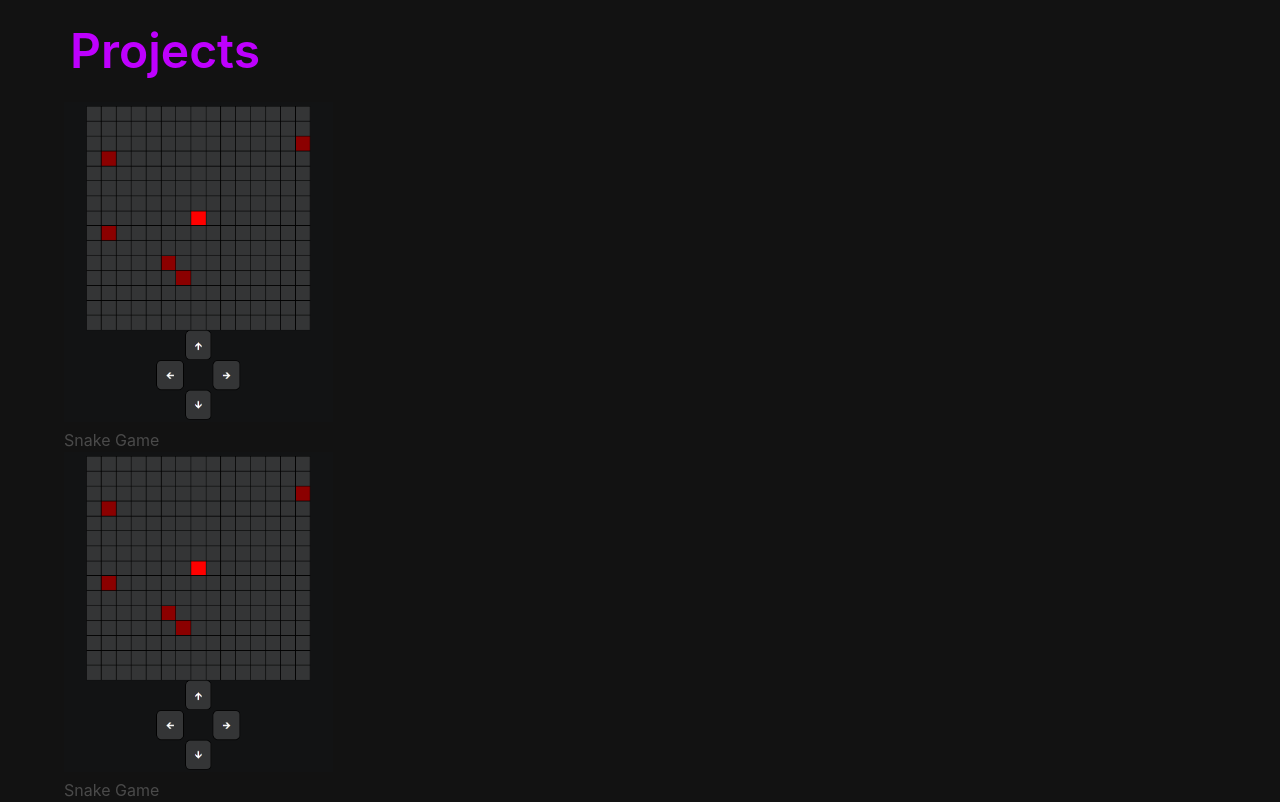
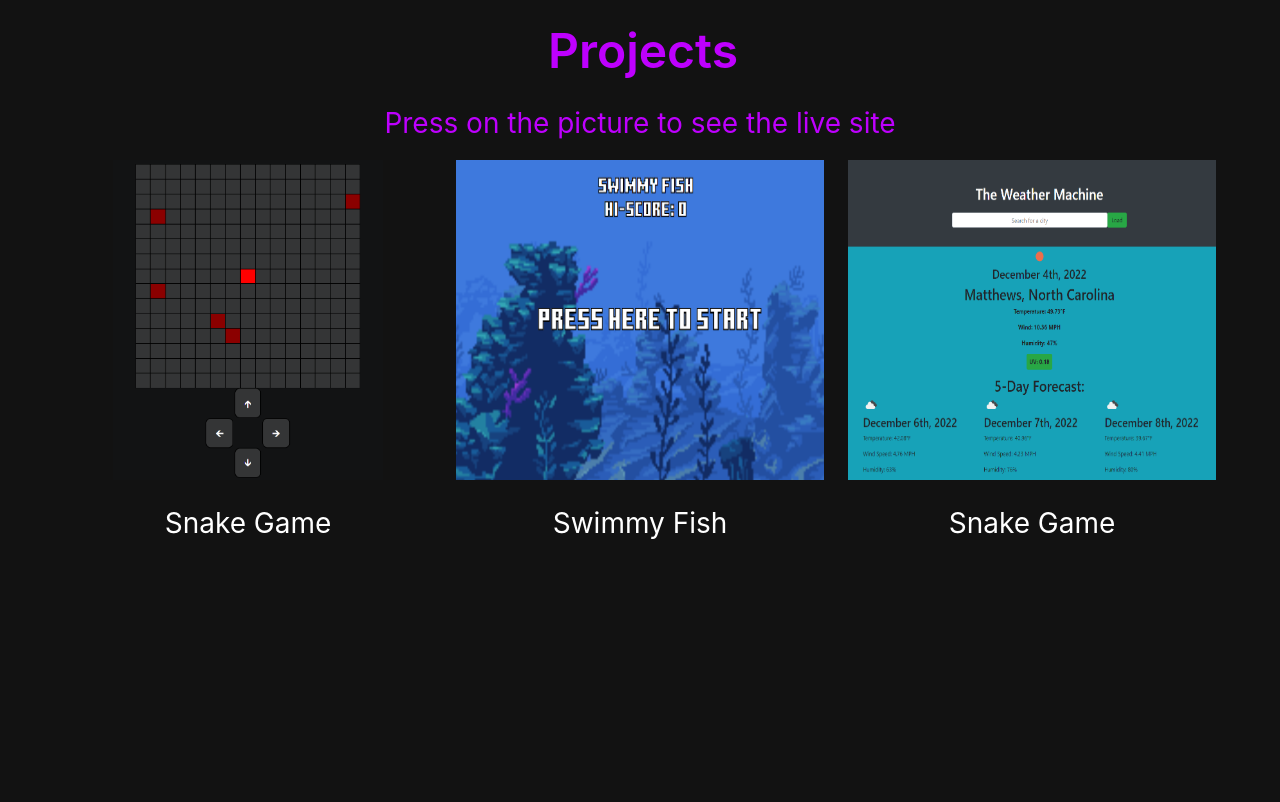
Before and after one commit to Revilite/python-portfolio, a Flask app: page /projects in a window 1280 px wide. Shown: the part 64-866 px from the top of the page. After the commit the page ends 603 px from the top, so only its background shows below. Run offline with Flask 2, Linux system fonts and the light colour scheme; some libraries are stand-ins or nearby versions.

Commit message:
projects page finished

```diff
--- a/website/static/styles/style.css
+++ b/website/static/styles/style.css
@@ -25,6 +25,7 @@ html {
 .container {
   padding-top: 24px;
   margin: auto;
+
 }
 
 .content {
@@ -44,11 +45,32 @@ html {
 .pictureContainer {
   display: flex;
   flex-direction: row;
+  justify-content: center;
 }
 
 p {
   color: white;
   font-size: 24px;
+  text-align: center;
+}
+
+h2 {
+  color: white;
+  font-size: 28px;
+  text-align: center;
+}
+
+.column{
+  text-align: center;
+}
+
+.caption {
+  padding-top: 16px;
+}
+
+.titleCaption{
+  color: #BE00FE;
+  padding-bottom: 16px;
 }
 
 .label {
--- a/website/templates/projects.html
+++ b/website/templates/projects.html
@@ -1,16 +1,39 @@
 {% extends "base.html" %} {% block title %} Projects {% endblock%} {% block
 content%}
 
-<div class="mainContainer">
+<h2 class="titleCaption">Press on the picture to see the live site</h2>
+
+<div class="columns">
+  <div class="column">
     <a href="https://revilite.github.io/Snake/" targer="_blank">
-      <img src="{{ url_for('static', filename='photos/snake.png')}}" alt="Screenshot of snake game" class="imageLink">
+      <img
+        src="{{ url_for('static', filename='photos/snake.png')}}"
+        alt="Screenshot of snake game"
+        class="imageLink"
+      />
     </a>
-    <h2>Snake Game</h2>
-
-    <a href="https://revilite.github.io/Snake/" targer="_blank">
-      <img src="{{ url_for('static', filename='photos/snake.png')}}" alt="Screenshot of snake game" class="imageLink">
+    <h2 class="caption">Snake Game</h2>
+  </div>
+  <div class="column">
+    <a href="https://revilite.github.io/testing-gravity/" targer="_blank">
+      <img
+        src="{{ url_for('static', filename='photos/fishgame.png')}}"
+        alt="Screenshot of snake game"
+        class="imageLink"
+      />
     </a>
-    <h2>Snake Game</h2>
+    <h2 class="caption">Swimmy Fish</h2>
+  </div>
+  <div class="column">
+    <a href="https://revilite.github.io/Weather-Dashboard/" targer="_blank">
+      <img
+        src="{{ url_for('static', filename='photos/weatherMachine.png')}}"
+        alt="Screenshot of snake game"
+        class="imageLink"
+      />
+    </a>
+    <h2 class="caption">Snake Game</h2>
+  </div>
 </div>
 
 {% endblock %}
```
Also changed, not shown: website/static/photos/fishgame.png (added), website/static/photos/weatherMachine.png (added).
